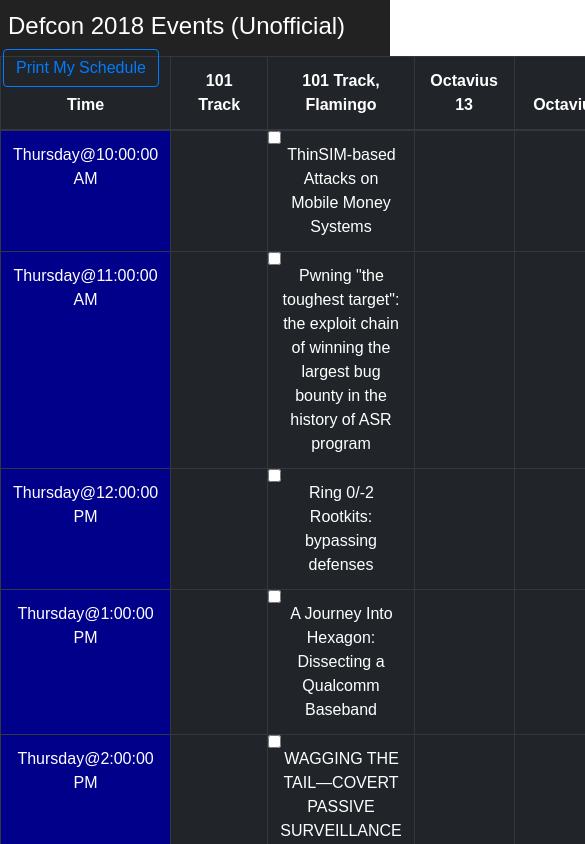
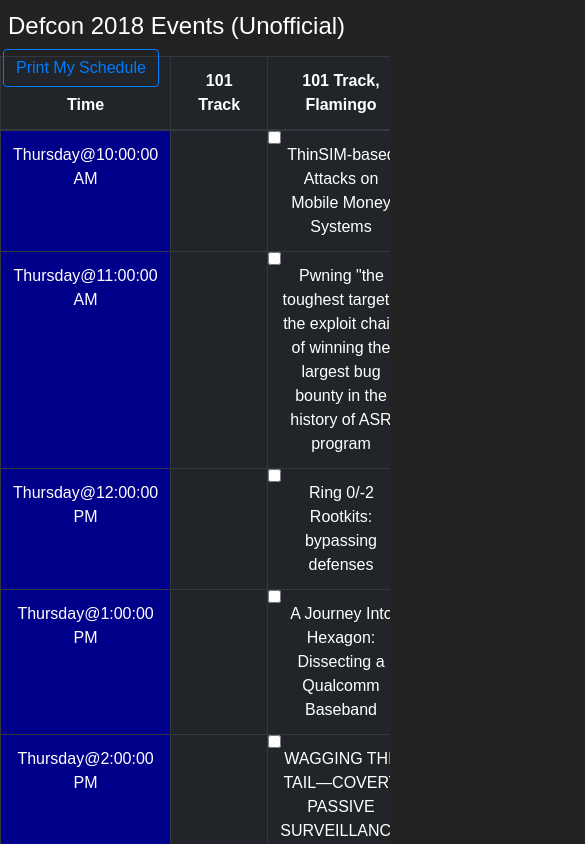
Before and after one commit to chriswininger/defcon-scheduler, a React (Create React App) app: page / in a window 390 px wide. Shown: the top 844 px of the page, 585 px wide, since content can reach past the window. Built offline with nearby package versions, Linux system fonts and the light colour scheme.

Commit message:
mobile tweak

```diff
--- a/src/App.css
+++ b/src/App.css
@@ -1,10 +1,15 @@
 body {
   margin: 0px;
   padding: 0px;
+
+  background-color: rgb(34, 34, 34);
 }
 
 .App {
   text-align: center;
+
+  overflow: auto;
+  width: 100%;
 }
 
 .App-header {
```
